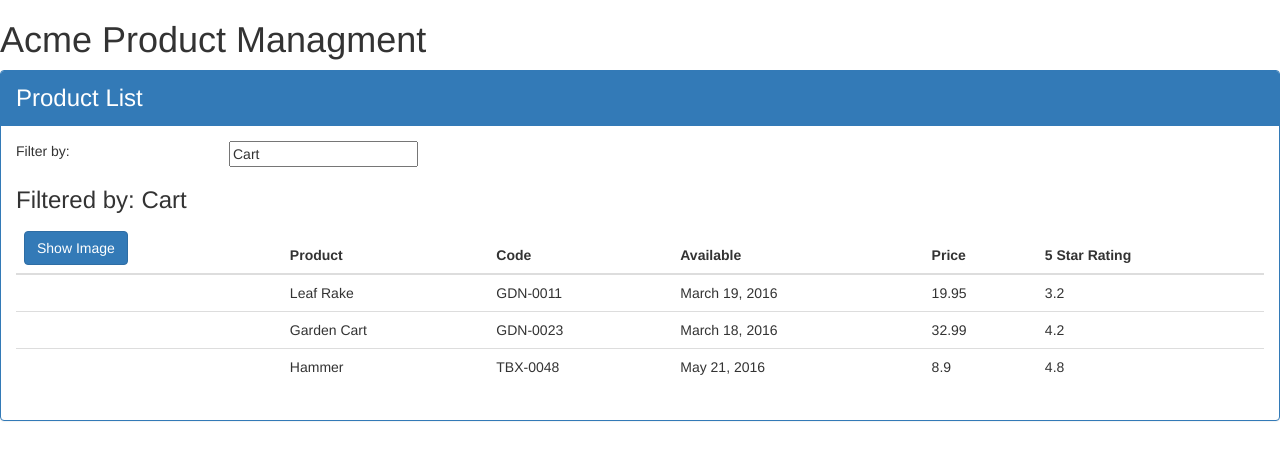
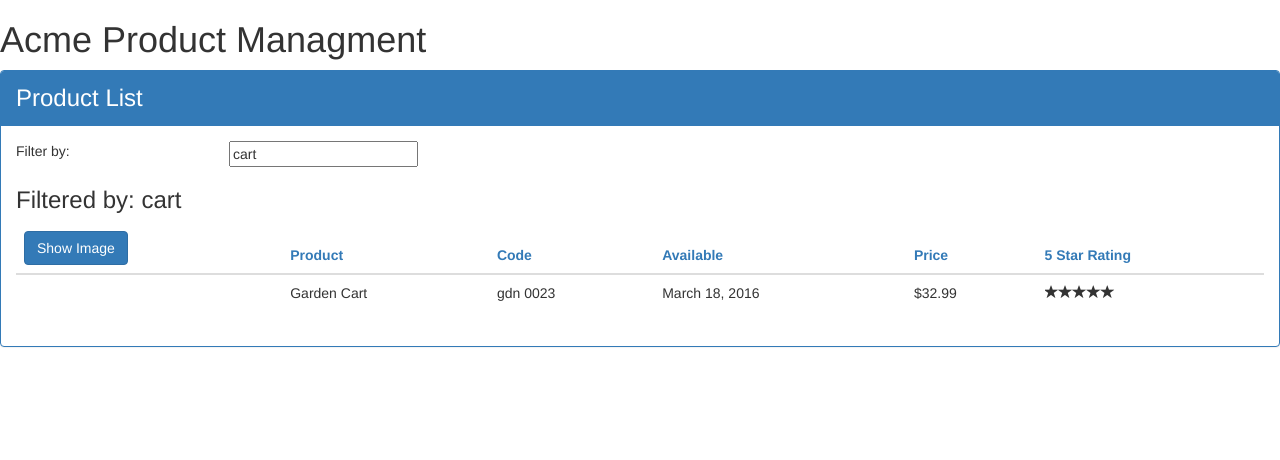
Before and after one commit to Gloper98/APM, an Angular app: page /products in a window 1280 px wide. Shown: the top 460 px of the page. Built offline with nearby package versions, Linux system fonts and the light colour scheme.

Commit message:
Updating star component and nested functionality

```diff
--- a/src/app/app.module.ts
+++ b/src/app/app.module.ts
@@ -3,11 +3,15 @@
 import { FormsModule } from '@angular/forms';
 import { AppComponent } from './app.component';
 import { ProductListComponent } from './products/product-list.component';
+import { ConvertToSpacesPipe } from './shared/convert-to-spaces.pipe';
+import { StarComponent } from './shared/star.component';
 
 @NgModule({
   declarations: [
     AppComponent,
-    ProductListComponent
+    ProductListComponent,
+    ConvertToSpacesPipe,
+    StarComponent
   ],
   imports: [
     BrowserModule,
--- /dev/null
+++ b/src/app/products/product-list.component.css
@@ -0,0 +1,3 @@
+thead {
+    color: #337AB7;
+}
--- a/src/app/products/product-list.component.html
+++ b/src/app/products/product-list.component.html
@@ -34,7 +34,7 @@
                     </tr>
                 </thead>
                 <tbody>
-                    <tr *ngFor='let product of products'>
+                    <tr *ngFor='let product of filteredProducts'>
                         <td>
                             <img *ngIf='showImage'
                              [src]='product.imageUrl'
@@ -43,10 +43,11 @@
                              [style.margin.px]='imageMargin'/>
                         </td>
                         <td>{{ product.productName }}</td>
-                        <td>{{ product.productCode }}</td>
+                        <td>{{ product.productCode | lowercase | convertToSpaces: '-'}}</td>
                         <td>{{ product.releaseDate }}</td>
-                        <td>{{ product.price }}</td>
-                        <td>{{ product.starRating }}</td>
+                        <td>{{ product.price | currency: 'USD':true:'1.2-2'}}</td>
+                        <td><pm-star [rating]='product.starRating'
+                            (ratingClicked)='onRatingClicked($event)'></pm-star></td>
                     </tr>
                 </tbody>
             </table>
--- a/src/app/products/product-list.component.ts
+++ b/src/app/products/product-list.component.ts
@@ -1,16 +1,28 @@
-import { Component } from '@angular/core';
+import { Component, OnInit } from '@angular/core';
+import { IProduct } from './product';
 
 @Component({
     selector: 'pm-products',
-    templateUrl: './product-list.component.html'
+    templateUrl: './product-list.component.html',
+    styleUrls: ['./product-list.component.css']
 })
-export class ProductListComponent {
+export class ProductListComponent implements OnInit {
     pageTitle: string = 'Product List';
     imageWidth: number = 50;
     imageMargin: number = 2;
     showImage: boolean = false;
-    listFilter: string = 'Cart';
-    products: any[] = [
+    //listFilter: string = 'Cart';
+    _listFilter: string;
+    get listFilter(): string {
+        return this._listFilter;
+    }
+    set listFilter(value:string) {
+        this._listFilter = value;
+        this.filteredProducts=this.listFilter ? this.performFilter(this.listFilter) : this.products;
+    }
+
+    filteredProducts: IProduct[];
+    products: IProduct[] = [
         {
             "productId": 1,
             "productName": "Leaf Rake",
@@ -41,8 +53,27 @@
             "starRating": 4.8,
             "imageUrl": "http://openclipart.org/image/300px/svg_to_png/73/rejon_Hammer.png"
         }
-    ]
+    ];
+
+    constructor() {
+        this.filteredProducts = this.products;
+        this.listFilter = 'cart';
+    }
+
+    onRatingClicked(message: string): void {
+        this.pageTitle = 'Product List: ' + message;
+    }
+
+    performFilter(filterBy: string): IProduct[] {
+        filterBy = filterBy.toLocaleLowerCase();
+        return this.products.filter((product: IProduct) =>
+            product.productName.toLocaleLowerCase().indexOf(filterBy) !== -1);
+    }
+
     toggleImage(): void {
         this.showImage=!this.showImage;
     }
+    ngOnInit(): void {
+        console.log('In OnInit');
+    }
 }
--- /dev/null
+++ b/src/app/products/product.ts
@@ -0,0 +1,10 @@
+export interface IProduct {
+    productId: number;
+    productName: string;
+    productCode: string;
+    releaseDate: string;
+    price: number;
+    description: string;
+    starRating: number;
+    imageUrl: string;
+}
--- /dev/null
+++ b/src/app/shared/convert-to-spaces.pipe.ts
@@ -0,0 +1,9 @@
+import { Pipe } from '@angular/core';
+@Pipe({
+    name: 'convertToSpaces'
+})
+export class ConvertToSpacesPipe {
+    transform(value:string, character: string): string {
+        return value.replace(character, ' ');
+    }
+}
--- a/src/app/shared/star.component.html
+++ b/src/app/shared/star.component.html
@@ -1,6 +1,7 @@
 <div class="crop"
     [style.width.px]="starWidth"
-    [title]="rating">
+    [title]="rating"
+    (click)="onClick()">
     <div style="width: 86px">
         <span class="glyphicon glyphicon-star"></span>
         <span class="glyphicon glyphicon-star"></span>
--- /dev/null
+++ b/src/app/shared/star.component.ts
@@ -0,0 +1,21 @@
+import { Component, OnChanges, Input, EventEmitter, Output } from "@angular/core";
+
+@Component({
+    selector: 'pm-star',
+    templateUrl: './star.component.html',
+    styleUrls: ['./star.component.css']
+})
+export class StarComponent implements OnChanges {
+    @Input() rating: number;
+    starWidth: number;
+    @Output() ratingClicked: EventEmitter<string> =
+            new EventEmitter<string>();
+
+    ngOnChanges(): void {
+        this.starWidth = this.rating * 86/5;
+    }
+
+    onClick(): void {
+        this.ratingClicked.emit(`The rating ${this.rating} was clicked!`)
+    }
+}
```
Also changed, not shown: src/app/app.component.css (deleted).
